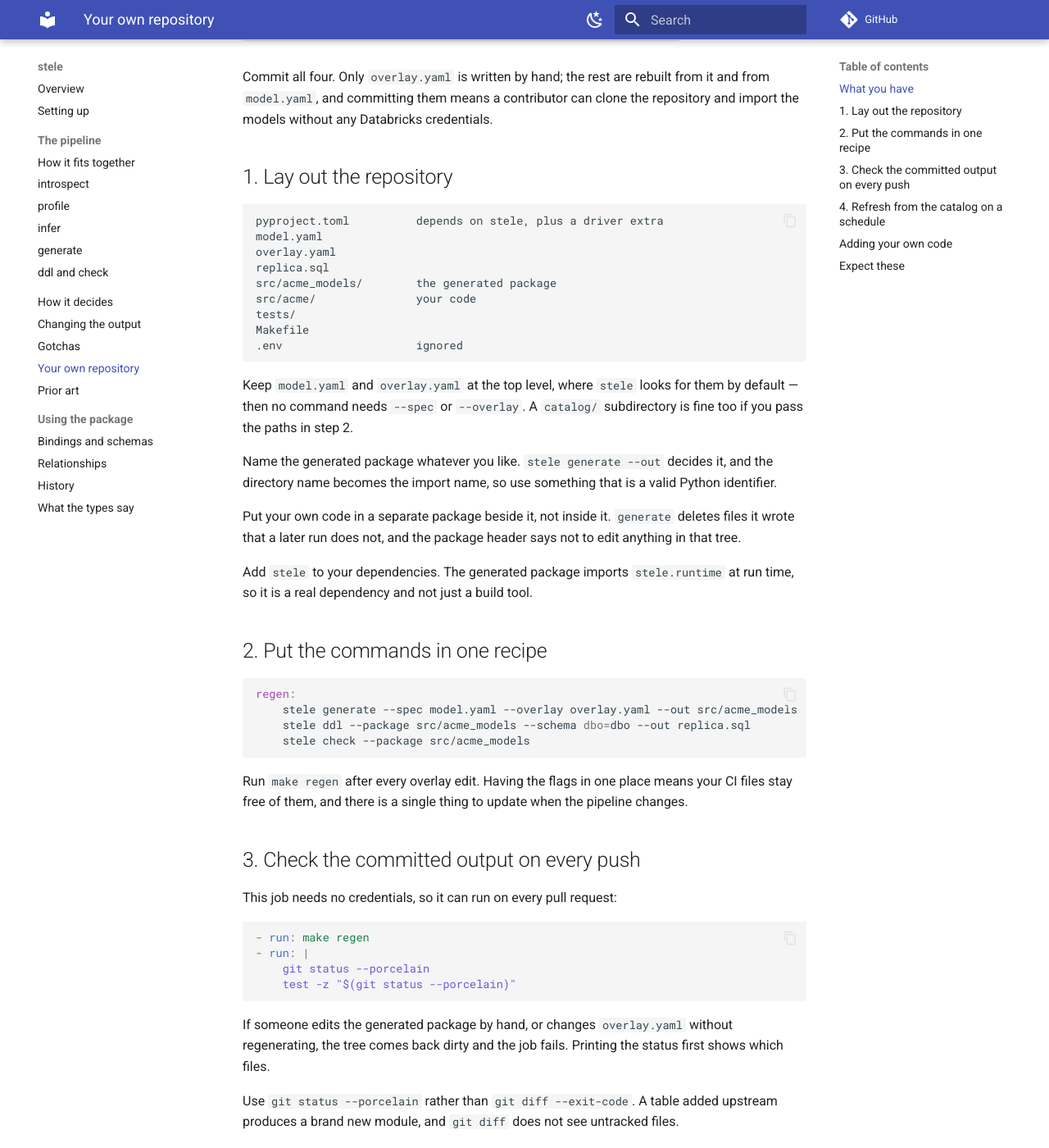
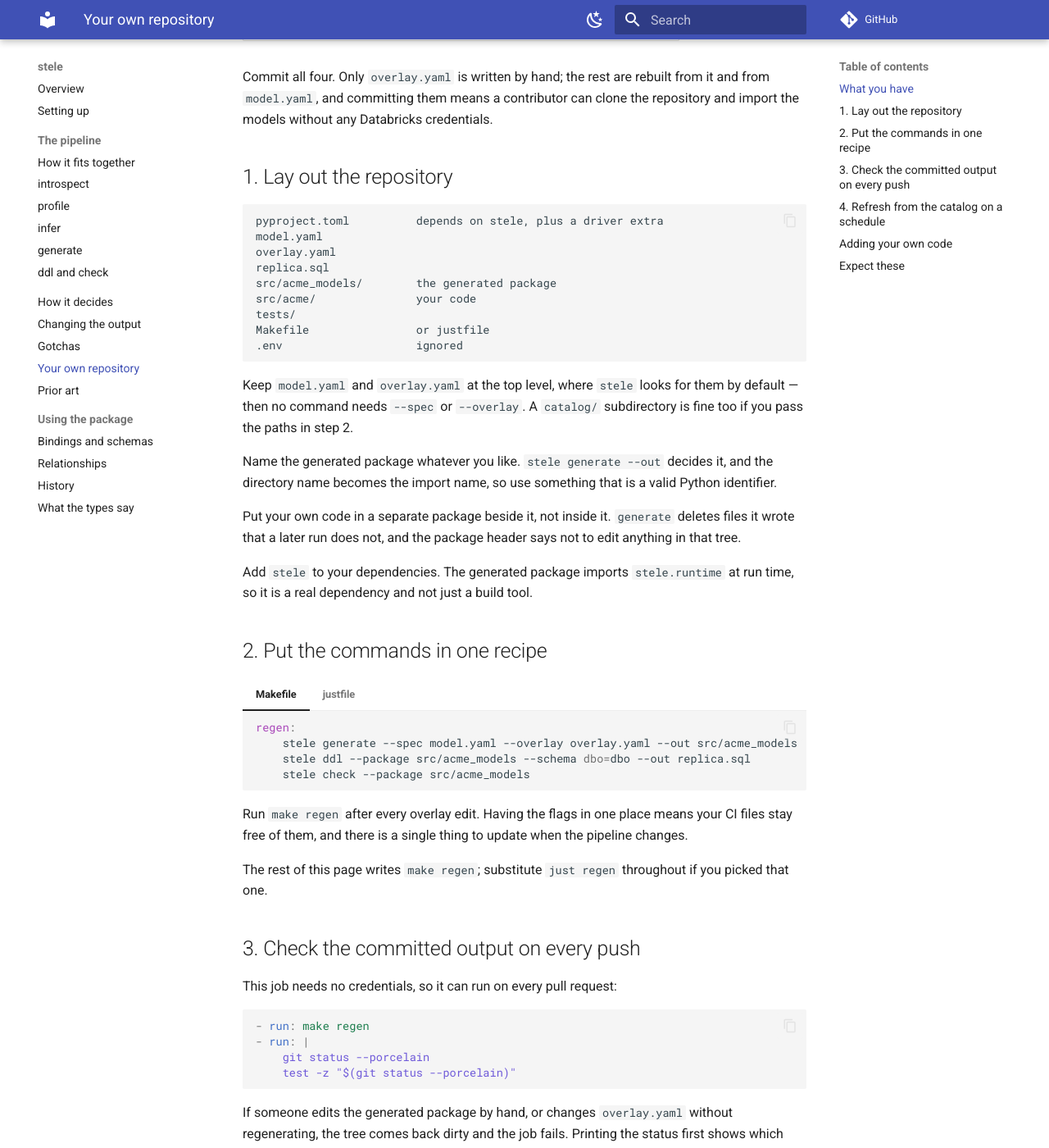
Before and after one commit to dchud/stele, an MkDocs documentation site: the page built from docs/repository.md, in a window 1280 px wide and 1400 px high, scrolled down 542 px. Shown: the whole window at 82% size. Built offline with MkDocs 1.6.1 and Material for MkDocs 9.7.7, drawn with Linux system fonts in a browser that asks for light colours; comment, search, counter and statistics services are not loaded.

Commit message:
docs: show the recipe as a justfile as well as a Makefile
The recipe is the one place a reader has to write something themselves, and
just is as likely a choice as make. Both are shown as tabs, which the site
already has the extension for.

The two differ in a way worth getting right rather than glossing: make wants
a literal tab before each command and just wants spaces. The rendered page
carries each correctly.

Prose elsewhere writes `make regen`, with one line saying to substitute
`just regen` throughout, rather than naming both every time. The layout
listing shows the alternative too.

````diff
--- a/docs/repository.md
+++ b/docs/repository.md
@@ -31,7 +31,7 @@
 src/acme_models/        the generated package
 src/acme/               your code
 tests/
-Makefile
+Makefile                or justfile
 .env                    ignored
 ```
 
@@ -53,16 +53,30 @@
 
 ## 2. Put the commands in one recipe
 
-```make
-regen:
-	stele generate --spec model.yaml --overlay overlay.yaml --out src/acme_models
-	stele ddl --package src/acme_models --schema dbo=dbo --out replica.sql
-	stele check --package src/acme_models
-```
+=== "Makefile"
+
+    ```make
+    regen:
+    	stele generate --spec model.yaml --overlay overlay.yaml --out src/acme_models
+    	stele ddl --package src/acme_models --schema dbo=dbo --out replica.sql
+    	stele check --package src/acme_models
+    ```
+
+=== "justfile"
+
+    ```just
+    regen:
+        stele generate --spec model.yaml --overlay overlay.yaml --out src/acme_models
+        stele ddl --package src/acme_models --schema dbo=dbo --out replica.sql
+        stele check --package src/acme_models
+    ```
 
 Run `make regen` after every overlay edit. Having the flags in one place
 means your CI files stay free of them, and there is a single thing to update
 when the pipeline changes.
+
+The rest of this page writes `make regen`; substitute `just regen` throughout
+if you picked that one.
 
 ## 3. Check the committed output on every push
 
````
